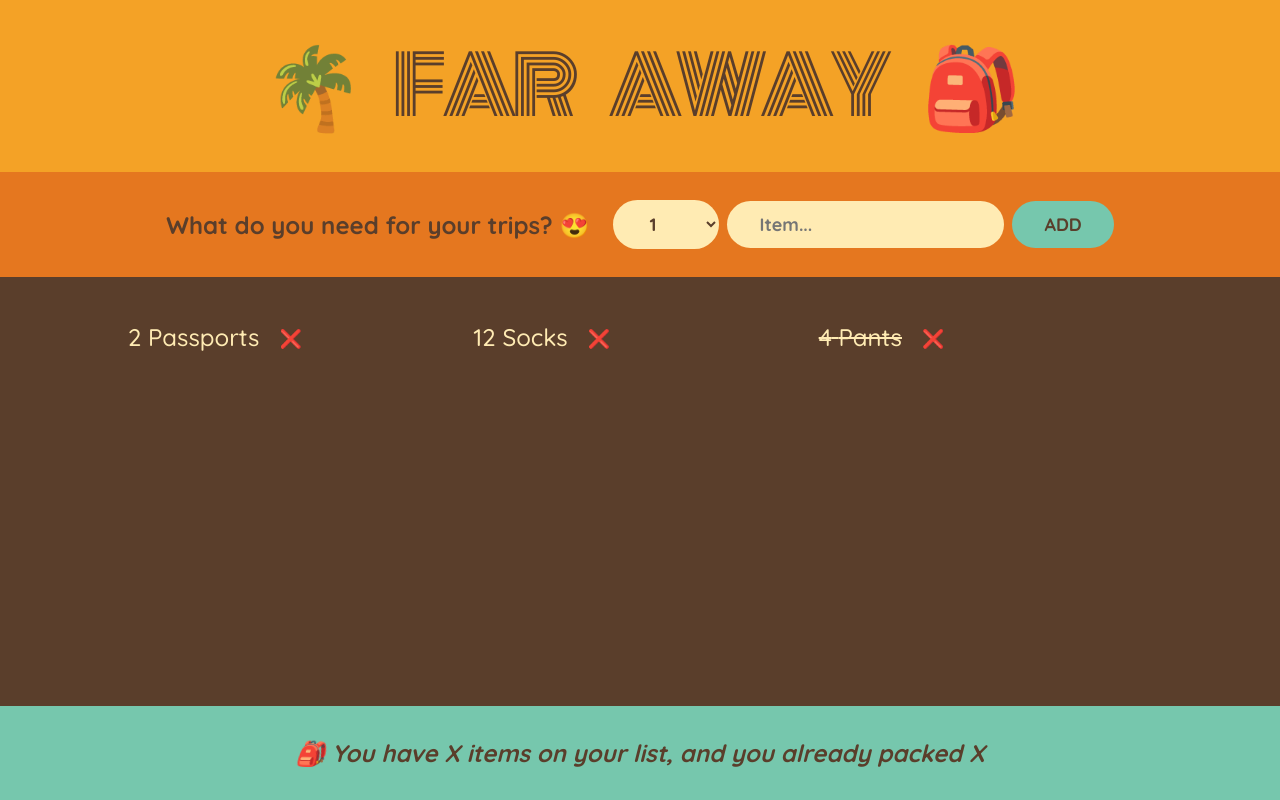
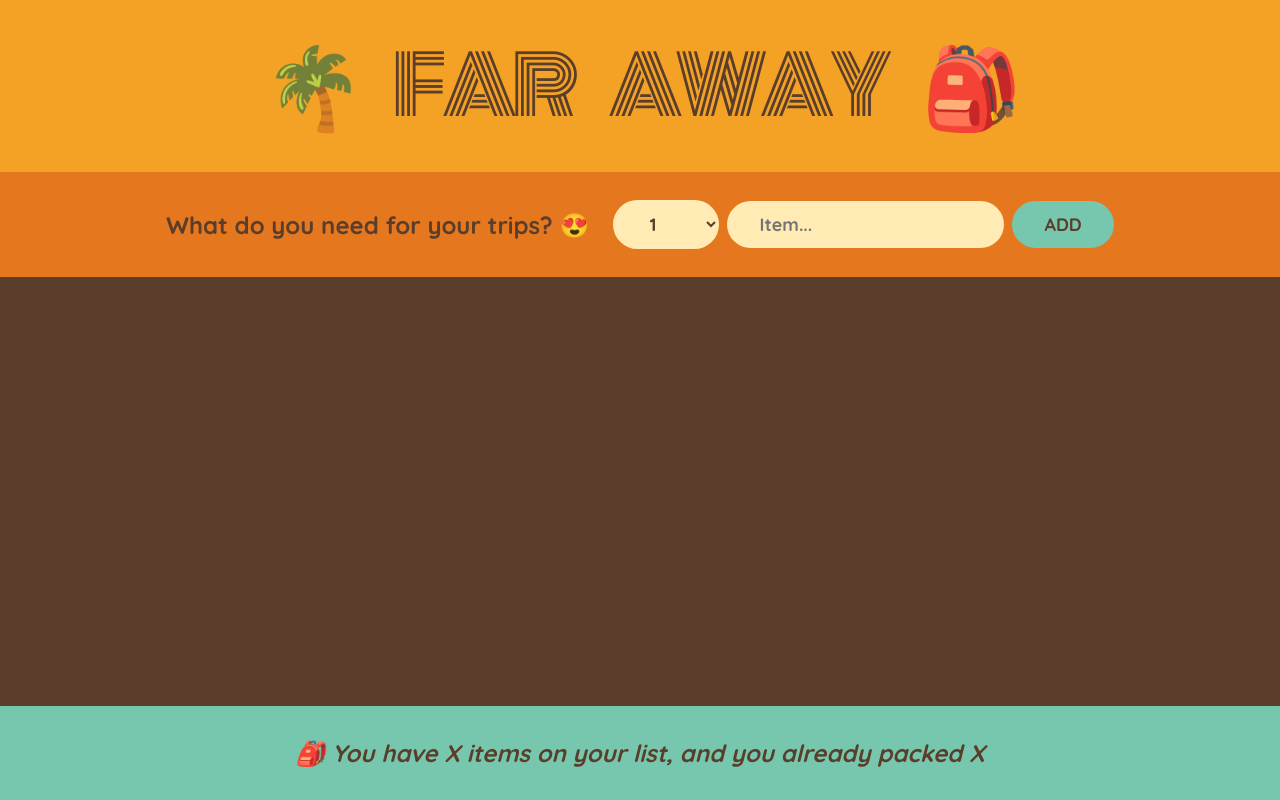
Before and after one commit to dvtai1987/ultimate-react-learning, a React (Create React App) app in the folder 05-travel-list/: page / in a window 1280 px wide. Built offline with nearby package versions, Linux system fonts and the light colour scheme.

Commit message:
82. Deleting an item: More child-to-parent communication!

```diff
--- a/05-travel-list/src/App.js
+++ b/05-travel-list/src/App.js
@@ -1,21 +1,21 @@
 import { useState } from "react";
 
-const initialItems = [
-  { id: 1, description: "Passports", quantity: 2, packed: false },
-  { id: 2, description: "Socks", quantity: 12, packed: false },
-  { id: 3, description: "Pants", quantity: 4, packed: true },
-];
+export default function App() {
+  const [items, setItems] = useState([]);
 
-export default function App() {
-  const [items, setItems] = useState(initialItems);
   function handleAddItems(item) {
     setItems((items) => [...items, item]);
   }
+
+  function handleDeleteItem(id) {
+    setItems((items) => items.filter((item) => item.id !== id));
+  }
+
   return (
     <div className="app">
       <Logo />
       <Form onAddItems={handleAddItems} />
-      <PackingList items={items} />
+      <PackingList items={items} onDeleteItem={handleDeleteItem} />
       <Stats />
     </div>
   );
@@ -66,25 +66,25 @@
   );
 }
 
-function PackingList({ items }) {
+function PackingList({ items, onDeleteItem }) {
   return (
     <div className="list">
       <ul>
         {items.map((item) => (
-          <Item item={item} key={item.id} />
+          <Item item={item} key={item.id} onDeleteItem={onDeleteItem} />
         ))}
       </ul>
     </div>
   );
 }
 
-function Item({ item }) {
+function Item({ item, onDeleteItem }) {
   return (
     <li>
       <span style={item.packed ? { textDecoration: "line-through" } : {}}>
         {item.quantity} {item.description}
       </span>
-      <button>❌</button>
+      <button onClick={() => onDeleteItem(item.id)}>❌</button>
     </li>
   );
 }
```
